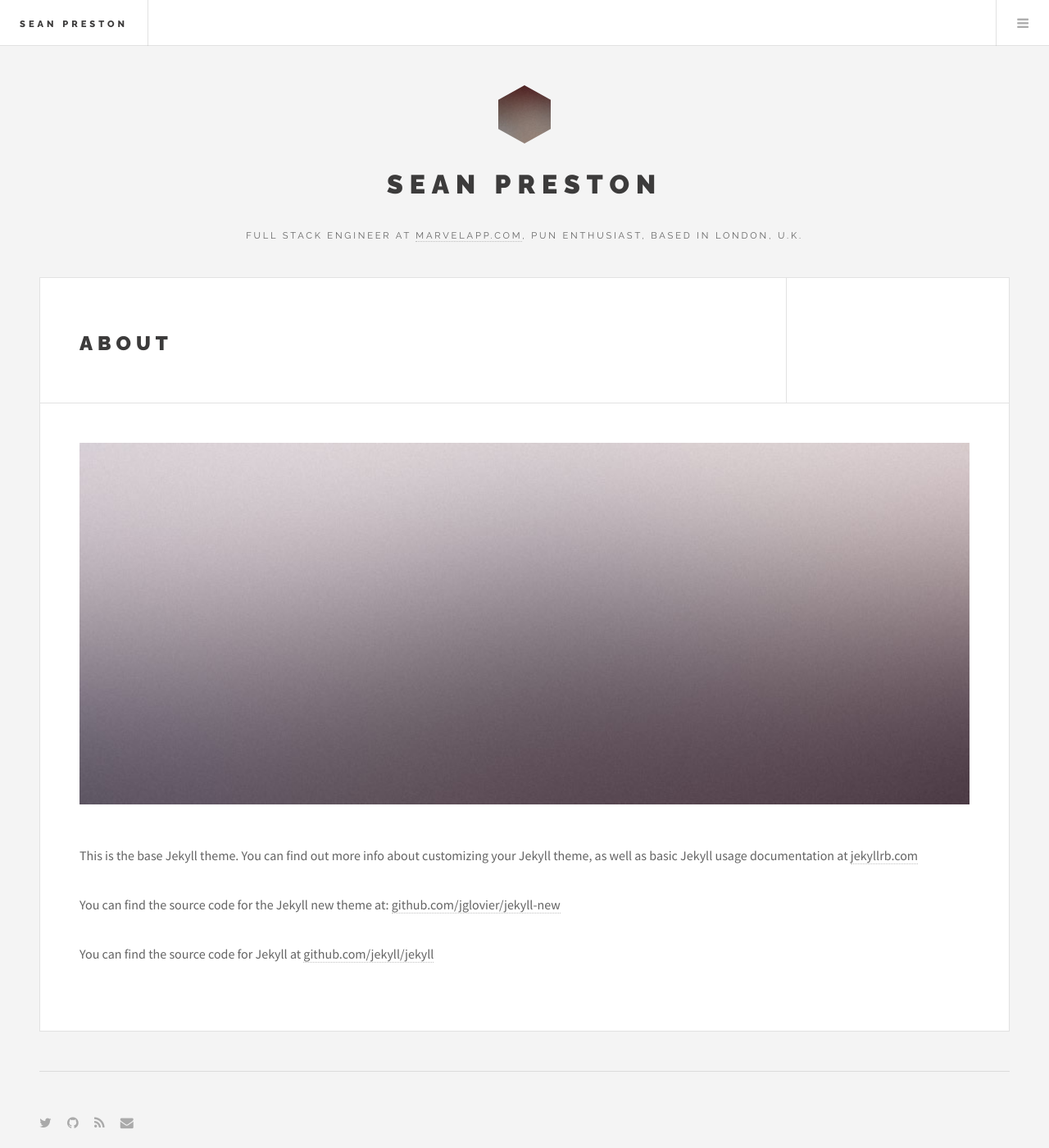
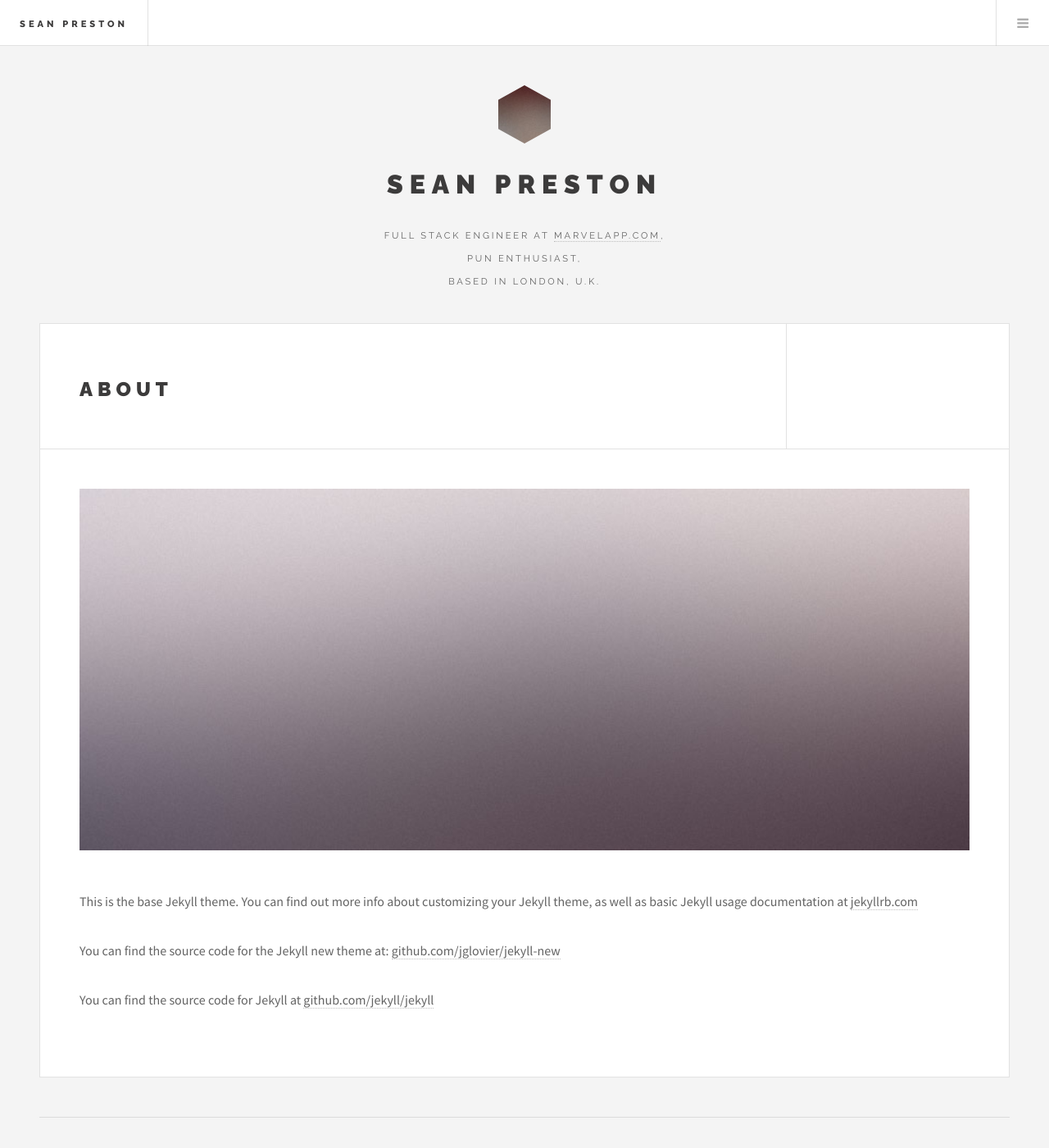
Before and after one commit to seanpreston/seanpreston.github.io, a Jekyll site: the page built from about.md, in a window 1280 px wide and 1400 px high. Shown: the whole window at 82% size. Built offline with Jekyll 4.4.1, drawn with Linux system fonts in a browser that asks for light colours; some of the changed text lies outside the part shown.

Commit message:
more cruft

```diff
--- a/_includes/footer.html
+++ b/_includes/footer.html
@@ -5,5 +5,4 @@
 		<li><a href="/feed.xml" class="fa-rss"><span class="label">RSS</span></a></li>
 		<li><a href="mailto:{{ site.email }}" class="fa-envelope"><span class="label">Email</span></a></li>
 	</ul>
-  <p class="copyright">Copyright &copy; 2015 {{ site.author }}</p>
 </section>
--- a/_includes/intro.html
+++ b/_includes/intro.html
@@ -2,7 +2,11 @@
   <a href="{{ site.url }}" class="logo"><img src="/images/logo.jpg" alt="" /></a>
 	<header>
     <h2>{{ site.title }}</h2>
-		<p>Full Stack Engineer at <a href="marvelapp.com">marvelapp.com</a>, Pun Enthusiast, Based in London, U.K.</p>
+		<p>
+		Full Stack Engineer at <a href="marvelapp.com">marvelapp.com</a>,</br>
+		Pun Enthusiast,</br>
+		Based in London, U.K.
+		</p>
     </p>
 	</header>
 </section>
```
Also changed, not shown: _includes/about.html (deleted, +0 -7 lines).
